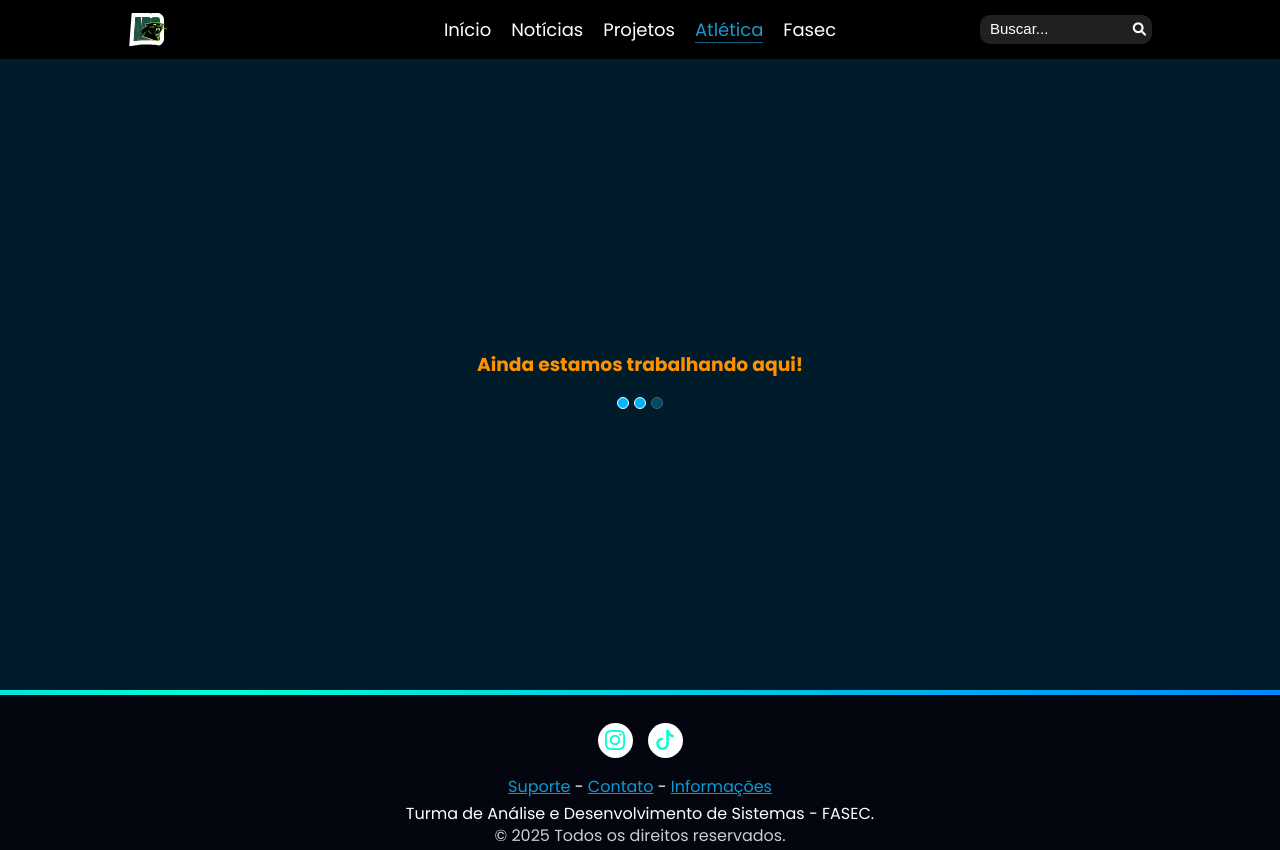
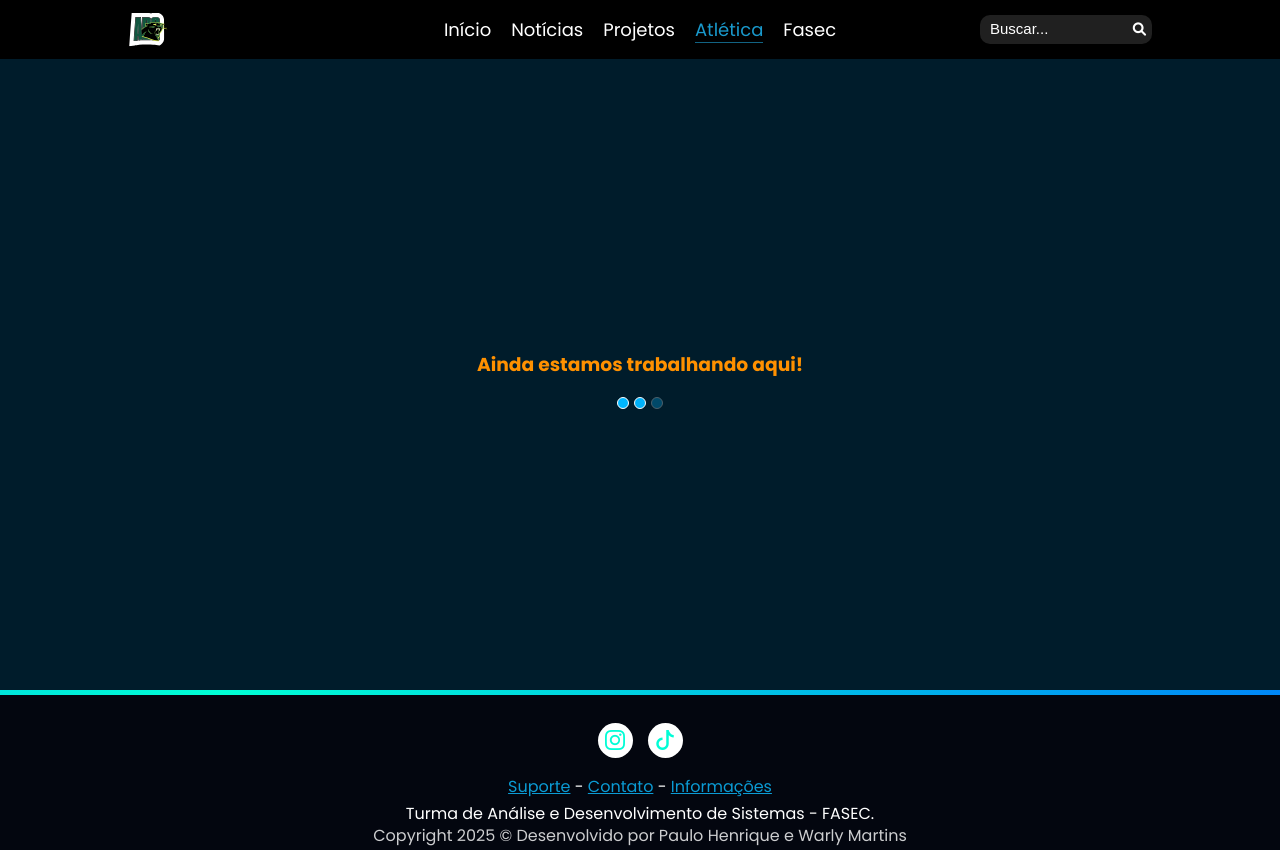
Before and after one commit to devwarly/Ads-Fasec, a plain HTML site: page SubPaginas/atletica.html in a window 1280 px wide. Drawn offline with nearby package versions, Linux system fonts and the light colour scheme.

Commit message:
Add files via upload

```diff
--- a/SubPaginas/atletica.html
+++ b/SubPaginas/atletica.html
@@ -167,7 +167,7 @@
 
             <p><a href="#">Suporte</a> - <a href="#">Contato</a> - <a href="#">Informações</a></p>
             <p class="footer_turma">Turma de Análise e Desenvolvimento de Sistemas - FASEC.</p>
-            <p class="copy">&copy; 2025 Todos os direitos reservados.</p>
+            <p class="copy">Copyright 2025 &copy; Desenvolvido por Paulo Henrique e Warly Martins</p>
         </footer>
 
 
```
Also changed, not shown: SubPaginas/noticias.html (+1 -1 lines), SubPaginas/projetos.html (+1 -1 lines).
